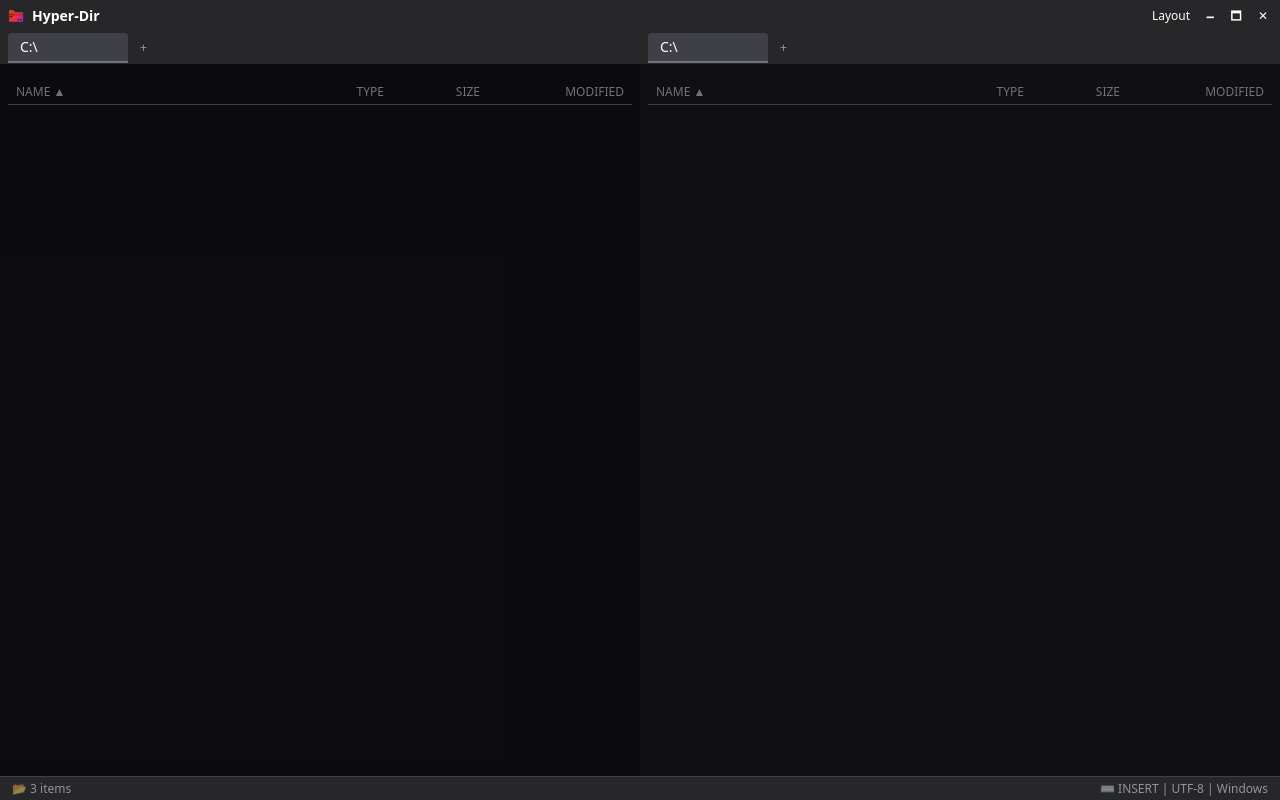
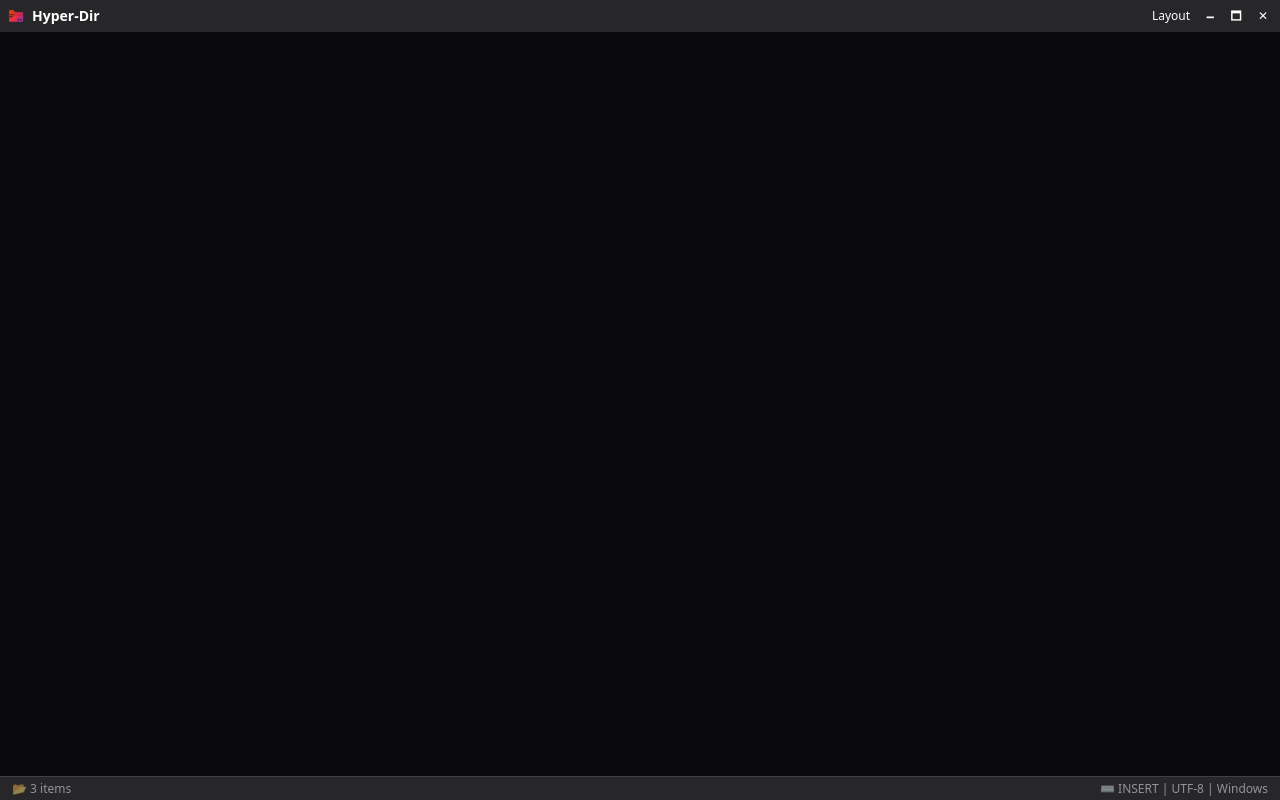
Before and after one commit to seobaeksol/hyper-dir, a React (Vite) app: page / in a window 1280 px wide. Built offline with nearby package versions, Linux system fonts and the light colour scheme.

Commit message:
fix: temperary remove default panel

```diff
--- a/src/App.tsx
+++ b/src/App.tsx
@@ -7,18 +7,13 @@ import { useHotkeys } from "./hooks/useHotkeys";
 import { CommandPalette } from "./components/CommandPalette";
 import { registerDefaultCommands } from "./commands/registerDefaultCommands";
 import { useEffect } from "react";
-import { usePanelStore } from "./state/panelStore";
 import { PanelWrapper } from "./components/layout/panel/PanelWrapper";
 
 function App() {
   useHotkeys();
-  const { panels, addPanel } = usePanelStore();
 
   useEffect(() => {
     registerDefaultCommands();
-    if (panels.length === 0) {
-      addPanel({ row: 0, column: 0 });
-    }
   }, []);
 
   return (
```
